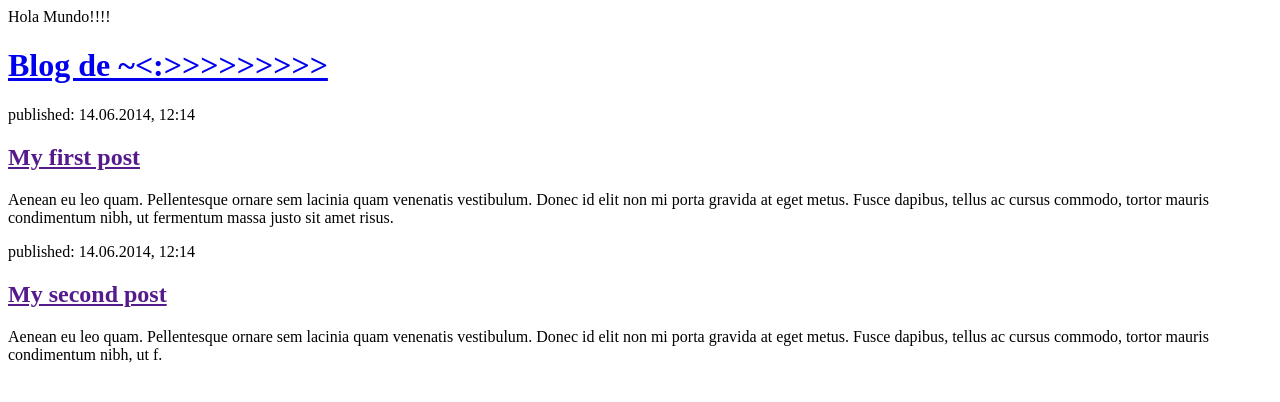
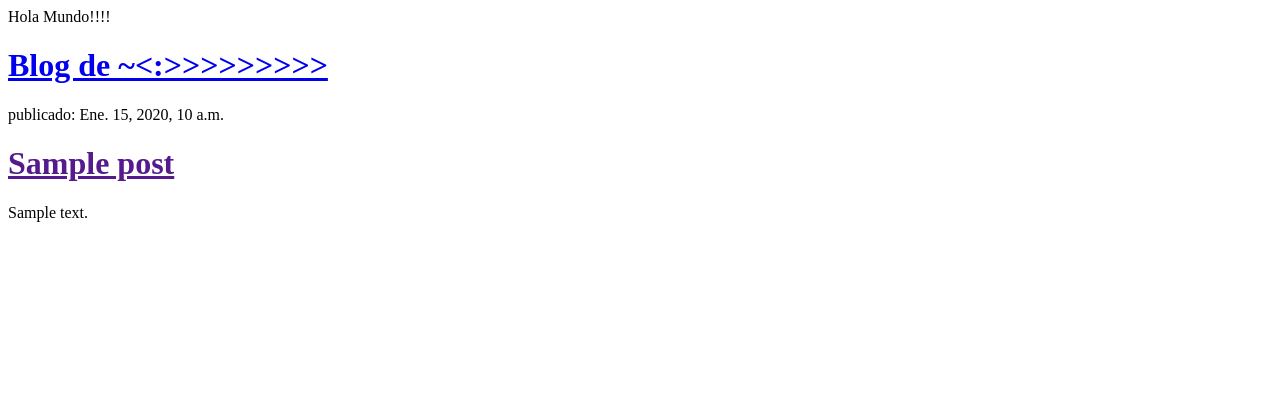
Before and after one commit to gonzaloFastco/my-first-blog, a Django app: template blog/templates/blog/post_list.html in a window 1280 px wide. Shown: the top 402 px of the page. Run offline with Django 3.2, Linux system fonts and the light colour scheme; the template is opened without the code that fills it: values that come from a table or form of the project are taken from there, others are empty; tables that the repository leaves empty hold one stand-in row (values such as "Sample post").

Commit message:
Templates modificados para mostrar post desde base de datos.

```diff
--- a/blog/templates/blog/post_list.html
+++ b/blog/templates/blog/post_list.html
@@ -10,17 +10,16 @@
         <h1><a href="/">Blog de ~<:>>>>>>>>></a></h1>
     </div>
 
-    <div>
-        <p>published: 14.06.2014, 12:14</p>
-        <h2><a href="">My first post</a></h2>
-        <p>Aenean eu leo quam. Pellentesque ornare sem lacinia quam venenatis vestibulum. Donec id elit non mi porta gravida at eget metus. Fusce dapibus, tellus ac cursus commodo, tortor mauris condimentum nibh, ut fermentum massa justo sit amet risus.</p>
-    </div>
 
-    <div>
-        <p>published: 14.06.2014, 12:14</p>
-        <h2><a href="">My second post</a></h2>
-        <p>Aenean eu leo quam. Pellentesque ornare sem lacinia quam venenatis vestibulum. Donec id elit non mi porta gravida at eget metus. Fusce dapibus, tellus ac cursus commodo, tortor mauris condimentum nibh, ut f.</p>
-    </div>
+
+    {% for post in posts %}
+        <div>
+            <p>publicado: {{ post.published_date }} </p>
+            <h1><a href = "">{{ post.title }} </a></h1>
+            <p>{{ post.text|linebreaksbr }} </p>
+        </div>
+    {% endfor %}
+
 
 
 </body>
--- a/blog/views.py
+++ b/blog/views.py
@@ -1,6 +1,9 @@
 from django.shortcuts import render
+from django.utils import timezone
+from .models import Post
 
 # Create your views here.
 
 def post_list(request):
-    return render(request, 'blog/post_list.html', {})
+    posts = Post.objects.filter(published_date__lte=timezone.now()).order_by('published_date')
+    return render(request, 'blog/post_list.html', {'posts': posts})
```
